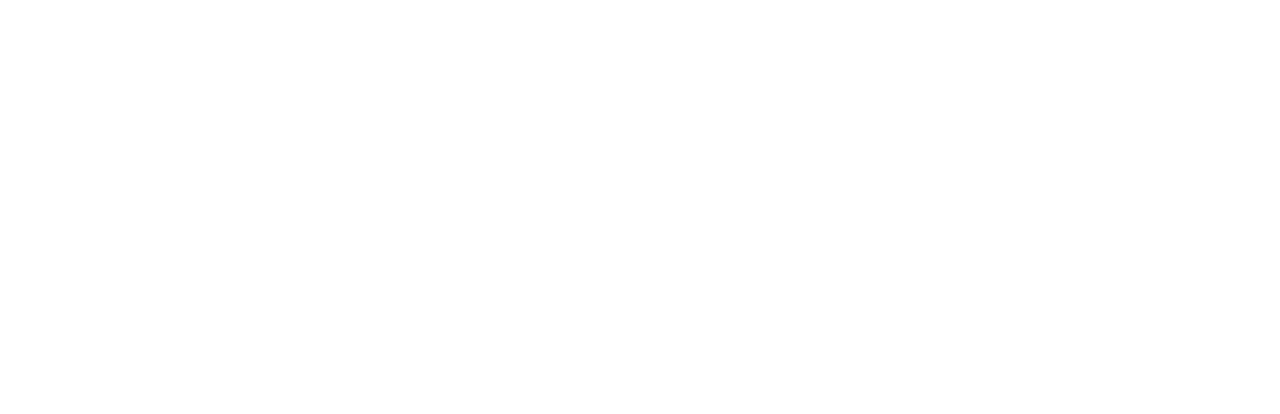
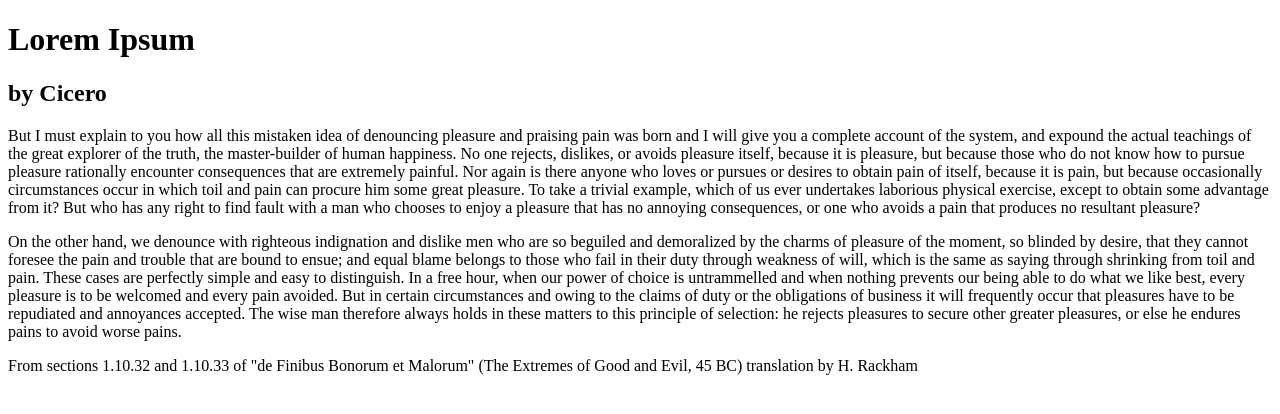
Before and after one commit to thatguyKacper/thatguyKacper, a plain HTML site: page index.html in a window 1280 px wide. Drawn offline with Linux system fonts and the light colour scheme.

Commit message:
Add content

```diff
--- a/index.html
+++ b/index.html
@@ -5,5 +5,59 @@
     <meta name="viewport" content="width=device-width, initial-scale=1.0" />
     <title>Document</title>
   </head>
-  <body></body>
+  <body>
+    <header>
+      <div class="container">
+        <h1>Lorem Ipsum</h1>
+        <h2>by Cicero</h2>
+      </div>
+    </header>
+    <section class="content">
+      <div class="container">
+        <p>
+          But I must explain to you how all this mistaken idea of denouncing
+          pleasure and praising pain was born and I will give you a complete
+          account of the system, and expound the actual teachings of the great
+          explorer of the truth, the master-builder of human happiness. No one
+          rejects, dislikes, or avoids pleasure itself, because it is pleasure,
+          but because those who do not know how to pursue pleasure rationally
+          encounter consequences that are extremely painful. Nor again is there
+          anyone who loves or pursues or desires to obtain pain of itself,
+          because it is pain, but because occasionally circumstances occur in
+          which toil and pain can procure him some great pleasure. To take a
+          trivial example, which of us ever undertakes laborious physical
+          exercise, except to obtain some advantage from it? But who has any
+          right to find fault with a man who chooses to enjoy a pleasure that
+          has no annoying consequences, or one who avoids a pain that produces
+          no resultant pleasure?
+        </p>
+        <p>
+          On the other hand, we denounce with righteous indignation and dislike
+          men who are so beguiled and demoralized by the charms of pleasure of
+          the moment, so blinded by desire, that they cannot foresee the pain
+          and trouble that are bound to ensue; and equal blame belongs to those
+          who fail in their duty through weakness of will, which is the same as
+          saying through shrinking from toil and pain. These cases are perfectly
+          simple and easy to distinguish. In a free hour, when our power of
+          choice is untrammelled and when nothing prevents our being able to do
+          what we like best, every pleasure is to be welcomed and every pain
+          avoided. But in certain circumstances and owing to the claims of duty
+          or the obligations of business it will frequently occur that pleasures
+          have to be repudiated and annoyances accepted. The wise man therefore
+          always holds in these matters to this principle of selection: he
+          rejects pleasures to secure other greater pleasures, or else he
+          endures pains to avoid worse pains.
+        </p>
+      </div>
+    </section>
+    <section class="origin">
+      <div class="container">
+        <p>
+          From sections 1.10.32 and 1.10.33 of
+          <span>"de Finibus Bonorum et Malorum"</span> (The Extremes of Good and
+          Evil, 45 BC) <span>translation by H. Rackham</span>
+        </p>
+      </div>
+    </section>
+  </body>
 </html>
```
